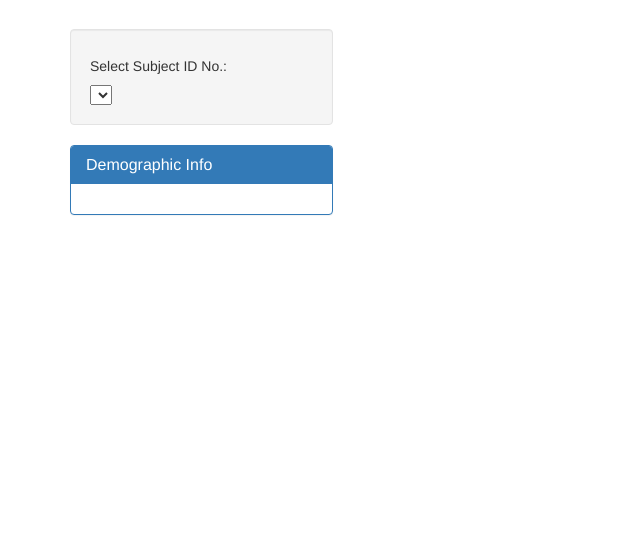
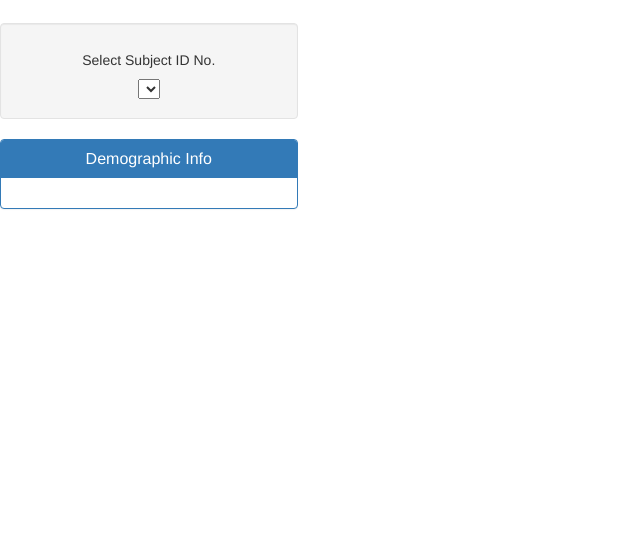
Before and after one commit to pharmon9847/Plot.ly-Belly-Button-Challenge, a Flask app: page / in a window 1280 px wide. Shown: the part 255-800 px from the top of the page, without its empty margins (0-640 px from the left). Run offline with Flask 2, Linux system fonts and the light colour scheme; data that the repository does not hold is empty; some libraries are stand-ins or nearby versions.

Commit message:
more tweeks

```diff
--- a/static/js/app.js
+++ b/static/js/app.js
@@ -36,15 +36,17 @@ function buildBarChart(sample) {
             x: xbar.slice(0, 10).reverse(),
             hovertext: barHover.slice(0, 10).reverse(),
             type: "bar",
-            orientation: "h",
-            backgroundcolor: "khaki",
-            showbackground: true
+            marker: {
+                colorscale: "Earth"
+            },
+            orientation: "h"
         }
         var data = [trace1];
 
         // Apply the group bar mode to the layout
         var layout = {
             title: "Top 10 OTUs",
+            showlegend: true,
             margin: {
                 l: 75,
                 r: 75,
@@ -75,7 +77,6 @@ function buildGaugeChart(sample) {
                 gauge: {
                     axis: { range: [null, 9], tickwidth: 1, tickcolor: "black" }, // Max value is 9
                     bar: { color: "black" }, // Color of the bar (black) that indicates the washing frequency value
-                    bgcolor: "khaki",
                     borderwidth: 3,
                     bordercolor: "black",
                     // Set the colors for the different ranges on the gauge
@@ -96,13 +97,10 @@ function buildGaugeChart(sample) {
         ]; //ends the bracket with var data [
 
         var layout2 = {
-            width: 300,
-            height: 300,
+            width: 500,
+            height: 500,
             margin: { t: 15, r: 15, l: 15, b: 15 },
-            paper_bgcolor: "lavender",
-            font: { color: "darkblue", family: "Arial" },
-            backgroundcolor: "khaki",
-            showbackground: true
+            font: { color: "black", family: "Arial" }
         }; //ends the layout
 
         //var layout = { width: 400, height: 400, margin: { t: 0, b: 0 } };
@@ -124,7 +122,6 @@ function buildPieChart(sample) {
         var data3 = [{
             values: values,
             labels: labels,
-            title: { text: "Percent OTU</b>", font: { color: "black", family: "Arial" } },
             hovertext: display,
             type: 'pie',
             marker: {
@@ -133,11 +130,10 @@ function buildPieChart(sample) {
         }];
 
         var layout3 = {
+            title: 'Percent OTUs',
             showlegend: true,
-            height: 400,
-            width: 300,
-            backgroundcolor: "khaki",
-            showbackground: true
+            height: 600,
+            width: 600
         };
         Plotly.newPlot('pie', data3, layout3);
     });
@@ -171,9 +167,7 @@ function buildCharts(sample) {
         var data4 = [trace_bubble];
 
         var layout4 = {
-            xaxis: { title: "OTU ID" },
-            backgroundcolor: "khaki",
-            showbackground: true
+            xaxis: { title: "OTU ID" }
         }; //ends the layout
 
         Plotly.newPlot('bubble', data4, layout4);
--- a/templates/index.html
+++ b/templates/index.html
@@ -11,37 +11,37 @@
 
 <body>
 
-  <div class="container w3-Sand">
+  <div class="w3-container w3-sand">
     <div class="row">
       <div class="col-md-12 jumbotron text-center" style="background-image: url(https://i0.wp.com/factrepublic.com/wp-content/uploads/2019/01/5.Bacteria.jpg); background-size: 100%;">
-        <h1 style="color: lime; border-style: solid; border-radius: 5px">Belly Button Biodiversity Dashboard</h1>
+        <h1 style="color: red">Belly Button Biodiversity Dashboard</h1>
         <h2 style="color: gold"> Use The Interactive Charts Below To Explore The Dataset</h2>
       </div>
     </div>
     <div class="row">
-      <div class="col-md-3">
+      <div class="col-md-3 text-center">
         <div class="well">
-          <h5>Select Subject ID No.:</h5>
+          <h5>Select Subject ID No.</h5>
           <select id="selDataset" onchange="optionChanged(this.value)"></select>
         </div>
-      <div class="panel panel-primary">
+      <div class="panel panel-primary text-center">
         <div class="panel-heading">
           <h3 class="panel-title">Demographic Info</h3>
         </div>
         <div id="sample-metadata" class="panel-body"></div>
       </div>
     </div>
-    <div class="col-md-5">
+    <div class="col-md-6">
       <div id='pie'></div>
     </div>
-    <div class="col-md-4">
+    <div class="col-md-3">
       <div id="plot"></div>
     </div>
     <div class="row">
-      <div class="col-md-7">
+      <div class="col-md-8">
         <div id="bubble"></div>
       </div>
-      <div class="col-md-5">
+      <div class="col-md-4">
         <div id="gauge"></div>
       </div>
     </div>
```
